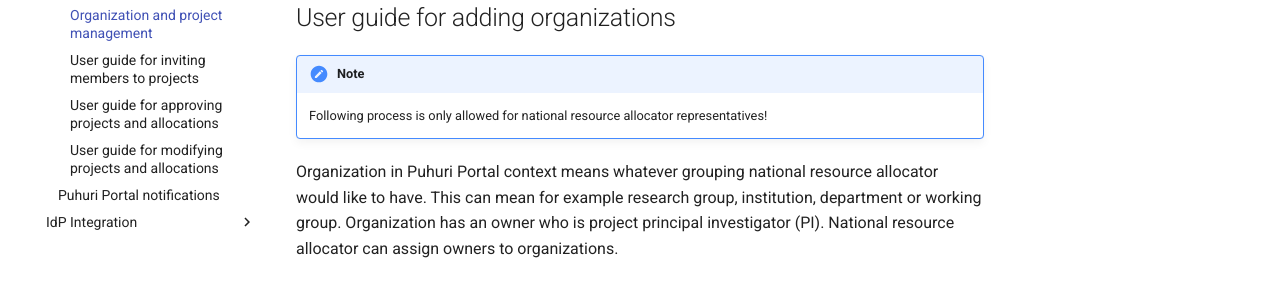
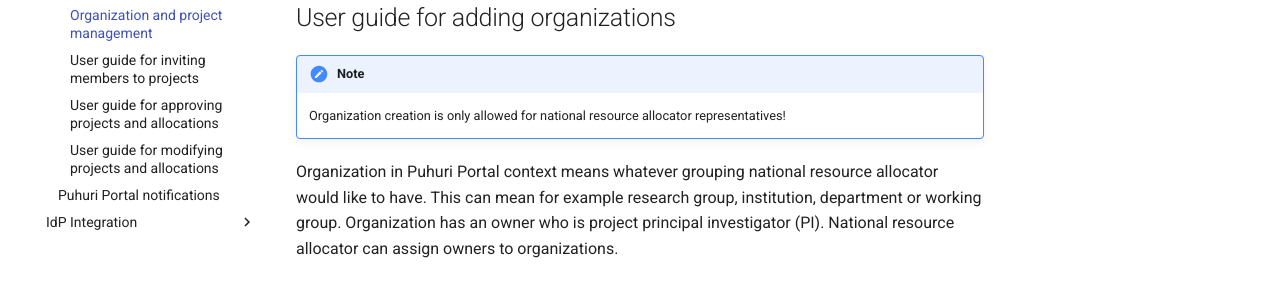
Before and after one commit to neicnordic/puhuri-web, an MkDocs documentation site: the page built from docs/puhuri_portal/User_Guide/organization_and_project_management.md, in a window 1280 px wide and 900 px high. Shown: the part 303-603 px from the top of the window. Built offline with MkDocs 1.6.1 and Material for MkDocs 9.7.7, drawn with Linux system fonts in a browser that asks for light colours.

Commit message:
Images updated

```diff
--- a/docs/puhuri_portal/User_Guide/organization_and_project_management.md
+++ b/docs/puhuri_portal/User_Guide/organization_and_project_management.md
@@ -7,7 +7,7 @@
 ## User guide for adding organizations
 
 !!! note
-    Following process is only allowed for national resource allocator representatives!
+    Organization creation is only allowed for national resource allocator representatives!
 
 Organization in Puhuri Portal context means whatever grouping national resource allocator would like to have.
 This can mean for example research group, institution, department or working group. Organization has an owner
@@ -19,7 +19,6 @@ who is project principal investigator (PI). National resource allocator can assi
    ![Login](../../assets/Login.PNG){ width="400" }
 
 2. Click on "Select workspace" and then “Add new organization” in the organization selection window.
-
    ![Select organization](../../assets/Select%20workspace.PNG)
    ![Select organization](../../assets/Add_organization.PNG)
 
@@ -29,7 +28,6 @@ who is project principal investigator (PI). National resource allocator can assi
     - Contact phone - contact person’s phone (optional)
     - Website URL - url of the organization (optional)
     - Logo - logo of the organization (optional)
-
    ![Select organization](../../assets/Add_organization_data.PNG)
 
 
```
